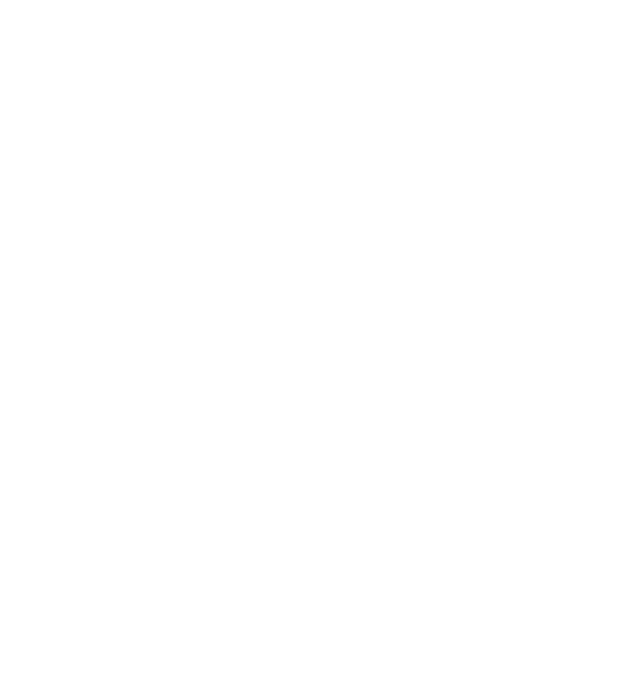
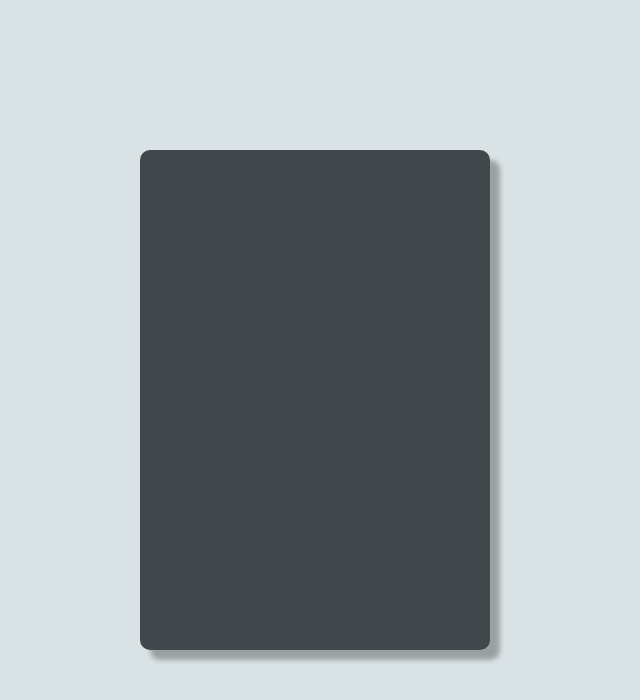
Before and after one commit to mikkotu/Calculator-app, a plain HTML site: page index.html in a window 1280 px wide. Shown: the whole page, without its empty margins (325-965 px from the left). Drawn offline with nearby package versions, Linux system fonts and the light colour scheme.

Commit message:
app outlining

```diff
--- a/css/main.css
+++ b/css/main.css
@@ -95,7 +95,36 @@ textarea {
    Author's custom styles
    ========================================================================== */
 
+body {
+  margin: 0;
+  padding: 0;
+  font-family: sans-serif;
+  background-color: #d9e2e5;
+}
 
+.app {
+    width: 350px;
+    height: 500px;
+    position:absolute;
+    left:0; right:0;
+    top:0; bottom:0;
+    margin:auto;
+    background-color:#41474a;
+    max-width:100%;
+    max-height:100%;
+    overflow:auto;
+    border-radius:10px;
+    -webkit-box-shadow: 10px 10px 5px 0px rgba(0,0,0,0.29);
+    -moz-box-shadow: 10px 10px 5px 0px rgba(0,0,0,0.29);
+    box-shadow: 10px 10px 5px 0px rgba(0,0,0,0.29);
+
+}
+
+.container {
+    position: relative;
+    top: 50%;
+    transform: translateY(-50%);
+}
 
 
 
--- a/index.html
+++ b/index.html
@@ -19,9 +19,11 @@
             <p class="browserupgrade">You are using an <strong>outdated</strong> browser. Please <a href="http://browsehappy.com/">upgrade your browser</a> to improve your experience.</p>
         <![endif]-->
 
+        <div class='app'>
+        </div>
+
         <script src="https://code.jquery.com/jquery-1.12.0.min.js"></script>
         <script>window.jQuery || document.write('<script src="js/vendor/jquery-1.12.0.min.js"><\/script>')</script>
-        <script src="js/plugins.js"></script>
         <script src="js/main.js"></script>
 
         <!-- Google Analytics: change UA-XXXXX-X to be your site's ID. -->
```
Also changed, not shown: 1 other file.
